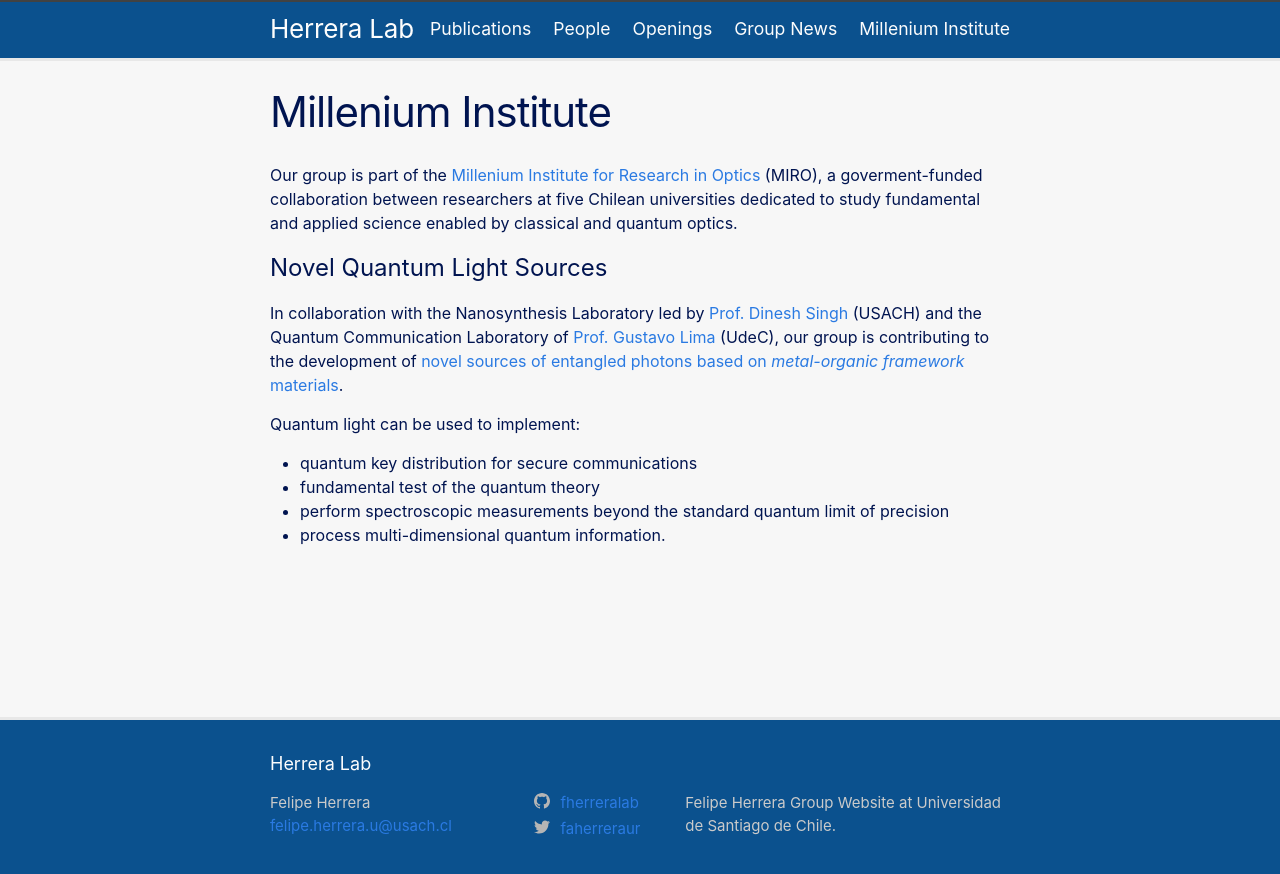
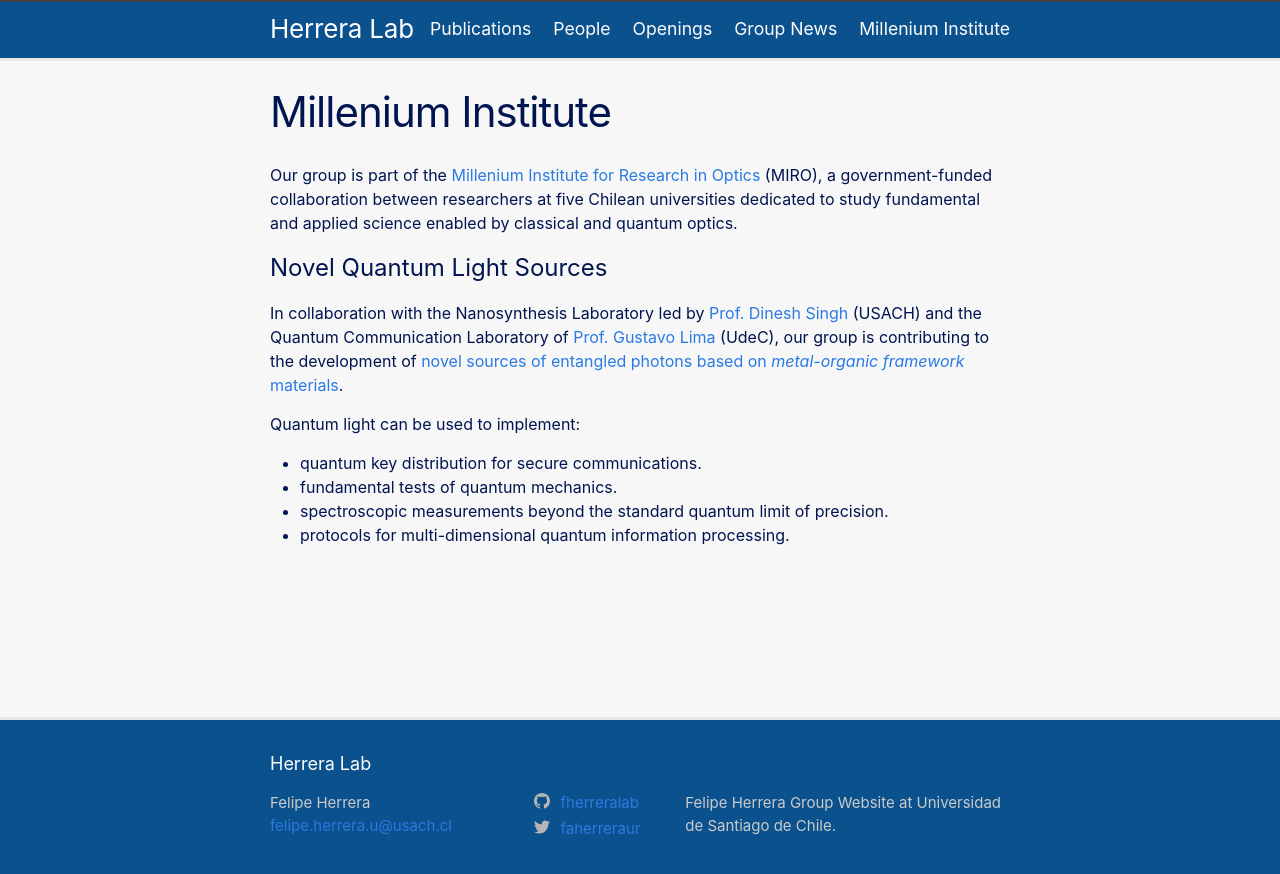
Before and after one commit to fherreralab/fherreralab.github.io, a Jekyll site: the page built from MIRO.md, in a window 1280 px wide. Shown: the top 874 px of the page. Built offline with Jekyll 4.4.1, drawn with Linux system fonts in a browser that asks for light colours.

Commit message:
updated MIRO

```diff
--- a/MIRO.md
+++ b/MIRO.md
@@ -4,7 +4,7 @@ title: Millenium Institute
 permalink: /MIRO/
 ---
 
-Our group is part of the [Millenium Institute for Research in Optics][MIRO] (MIRO), a goverment-funded collaboration between researchers at five Chilean universities dedicated to study fundamental and applied science enabled by classical and quantum optics.
+Our group is part of the [Millenium Institute for Research in Optics][MIRO] (MIRO), a government-funded collaboration between researchers at five Chilean universities dedicated to study fundamental and applied science enabled by classical and quantum optics.
 
 # Novel Quantum Light Sources
 
@@ -12,10 +12,10 @@ In collaboration with the Nanosynthesis Laboratory led by [Prof. Dinesh Singh][d
 
 Quantum light can be used to implement:
 
- - quantum key distribution for secure communications
- - fundamental test of the quantum theory
- - perform spectroscopic measurements beyond the standard quantum limit of precision
- - process multi-dimensional quantum information.
+ - quantum key distribution for secure communications.
+ - fundamental tests of quantum mechanics.
+ - spectroscopic measurements beyond the standard quantum limit of precision.
+ - protocols for multi-dimensional quantum information processing.
 
 
 [MIRO]: http://www.iniciativamilenio.cl/en/miro-2/
```
